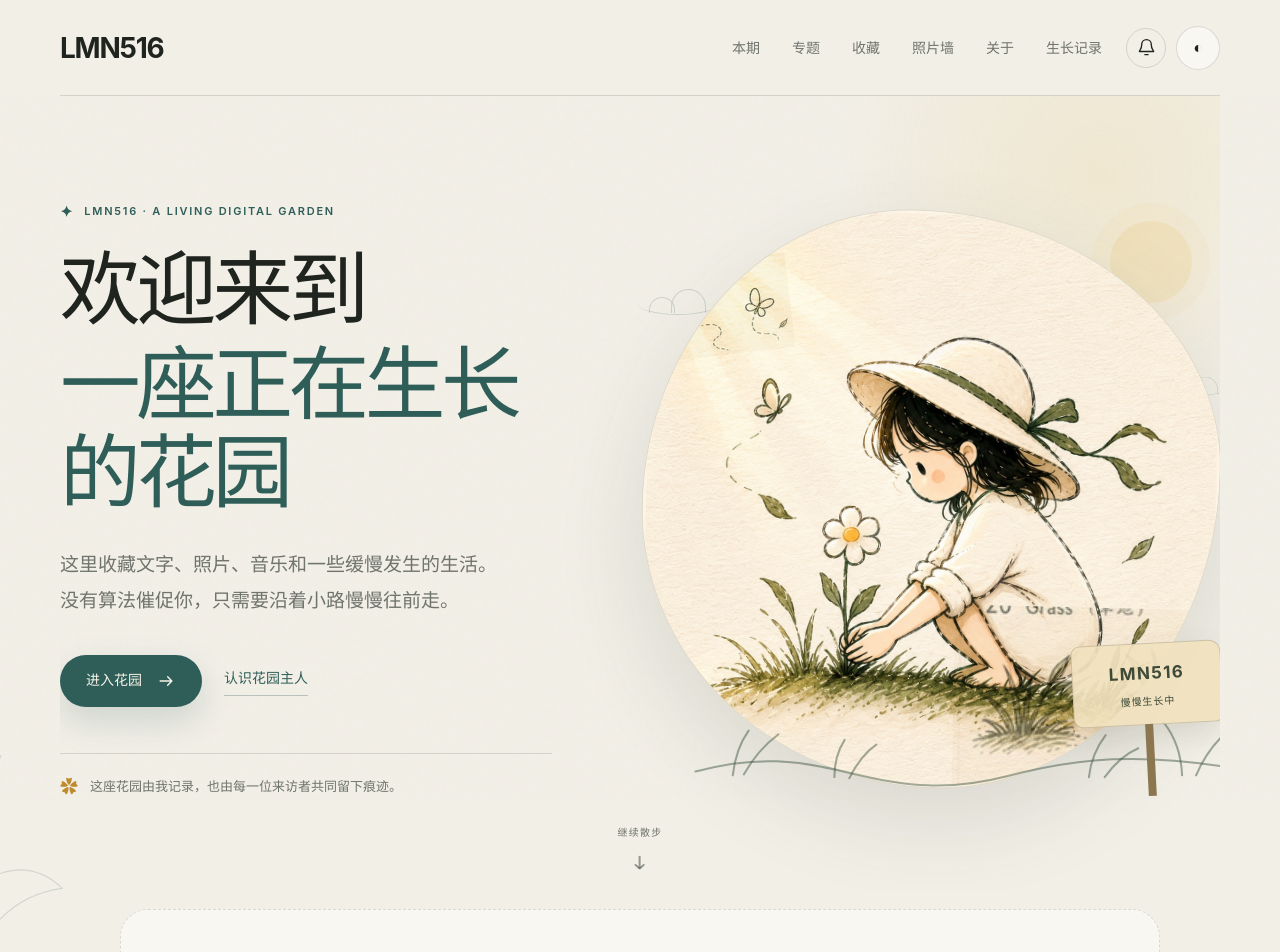
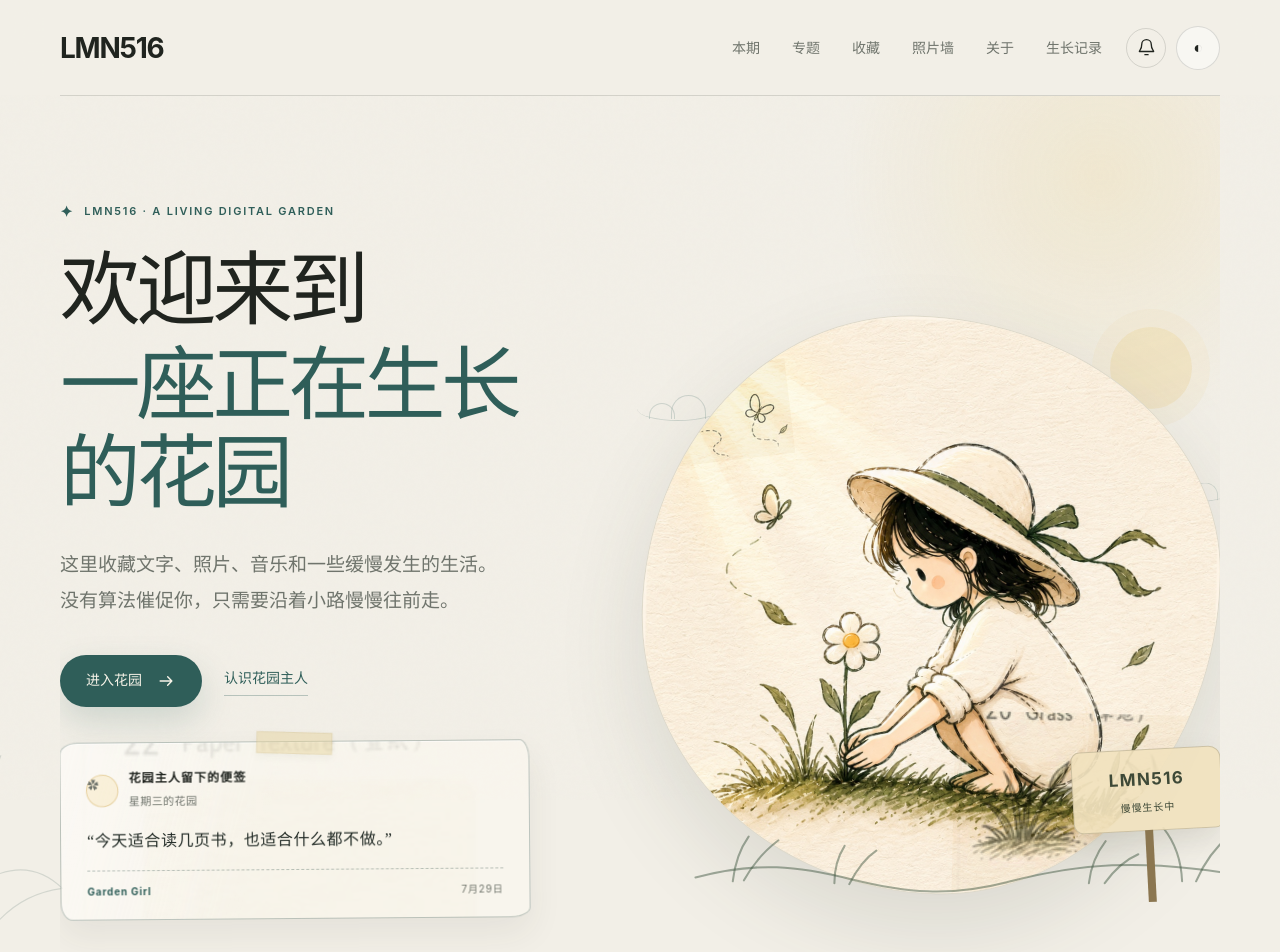
Before and after one commit to BurgCreate/lmn516-v2, a Next.js app: page / in a window 1280 px wide. Shown: the top 952 px of the page. Built offline with nearby package versions, Linux system fonts and the light colour scheme; no server answers.

Commit message:
feat(v3.1): introduce the first Garden Companion

```diff
--- /dev/null
+++ b/components/garden/GardenCompanion.tsx
@@ -0,0 +1,77 @@
+"use client";
+
+import { useEffect, useMemo, useState } from "react";
+
+const DAILY_NOTES = [
+  "今天也不用赶路。先在这里坐一会儿吧。",
+  "花园刚刚醒来，叶子上还留着一点晨光。",
+  "欢迎回来。你不在的时候，花也有认真长大。",
+  "今天适合读几页书，也适合什么都不做。",
+  "风从小路那边吹过来，带来了一点新的故事。",
+  "慢一点没有关系，生长本来就不是一件着急的事。",
+  "这里替你留着一个位置，累了就回来歇一会儿。",
+];
+
+const DAY_LABELS = [
+  "星期日的花园",
+  "星期一的花园",
+  "星期二的花园",
+  "星期三的花园",
+  "星期四的花园",
+  "星期五的花园",
+  "星期六的花园",
+];
+
+function formatGardenDate(date: Date) {
+  return new Intl.DateTimeFormat("zh-CN", {
+    month: "long",
+    day: "numeric",
+  }).format(date);
+}
+
+export default function GardenCompanion() {
+  const [today, setToday] = useState<Date | null>(null);
+
+  useEffect(() => {
+    setToday(new Date());
+  }, []);
+
+  const companion = useMemo(() => {
+    if (!today) {
+      return {
+        label: "今天的花园",
+        note: "花园正在醒来，请稍等一小会儿。",
+        date: "慢慢生长中",
+      };
+    }
+
+    const day = today.getDay();
+
+    return {
+      label: DAY_LABELS[day],
+      note: DAILY_NOTES[day],
+      date: formatGardenDate(today),
+    };
+  }, [today]);
+
+  return (
+    <aside className="garden-companion" aria-label="花园主人今日便签">
+      <span className="garden-companion-tape" aria-hidden="true" />
+
+      <div className="garden-companion-heading">
+        <span className="garden-companion-flower" aria-hidden="true">✿</span>
+        <div>
+          <p>花园主人留下的便签</p>
+          <span>{companion.label}</span>
+        </div>
+      </div>
+
+      <p className="garden-companion-note">“{companion.note}”</p>
+
+      <div className="garden-companion-footer">
+        <span>Garden Girl</span>
+        <time>{companion.date}</time>
+      </div>
+    </aside>
+  );
+}
--- a/components/home/GardenEntrance.tsx
+++ b/components/home/GardenEntrance.tsx
@@ -1,5 +1,6 @@
 import Link from "next/link";
 import { GardenGirl, GardenMotif } from "@/components/garden";
+import GardenCompanion from "@/components/garden/GardenCompanion";
 
 export default function GardenEntrance() {
   return (
@@ -33,6 +34,8 @@ export default function GardenEntrance() {
             认识花园主人
           </Link>
         </div>
+
+        <GardenCompanion />
 
         <div className="garden-visitor-note" aria-label="花园共建说明">
           <span className="garden-visitor-flower" aria-hidden="true">✿</span>
--- a/styles/03-home.css
+++ b/styles/03-home.css
@@ -2019,3 +2019,142 @@ main#top {
     width: 170px;
   }
 }
+
+/* ==========================
+   Garden companion · V3.1
+========================== */
+
+.garden-companion {
+  position: relative;
+  width: min(100%, 470px);
+  margin-top: 34px;
+  padding: 24px 26px 19px;
+  border: 1px solid color-mix(in srgb, var(--accent) 18%, var(--line));
+  border-radius: 18px 10px 20px 12px / 12px 20px 10px 18px;
+  background:
+    linear-gradient(105deg, rgba(255, 255, 255, 0.42), transparent 44%),
+    color-mix(in srgb, var(--paper) 88%, #f1e4bd);
+  box-shadow:
+    0 16px 34px rgba(54, 52, 39, 0.07),
+    inset 0 1px rgba(255, 255, 255, 0.58);
+  transform: rotate(-0.45deg);
+  isolation: isolate;
+}
+
+.garden-companion::after {
+  content: "";
+  position: absolute;
+  inset: 0;
+  z-index: -1;
+  border-radius: inherit;
+  background-image: url("/garden-assets/atmosphere/paper-texture.webp");
+  background-size: cover;
+  opacity: 0.13;
+  mix-blend-mode: multiply;
+  pointer-events: none;
+}
+
+.garden-companion-tape {
+  position: absolute;
+  top: -10px;
+  left: 50%;
+  width: 76px;
+  height: 22px;
+  border: 1px solid rgba(147, 129, 81, 0.1);
+  background: rgba(231, 212, 157, 0.48);
+  box-shadow: 0 3px 8px rgba(68, 60, 39, 0.05);
+  transform: translateX(-50%) rotate(1.8deg);
+}
+
+.garden-companion-heading {
+  display: flex;
+  align-items: center;
+  gap: 11px;
+}
+
+.garden-companion-flower {
+  display: grid;
+  flex: 0 0 auto;
+  width: 31px;
+  height: 31px;
+  place-items: center;
+  border: 1px solid color-mix(in srgb, #bd8d22 30%, transparent);
+  border-radius: 50%;
+  background: color-mix(in srgb, #f1cb69 18%, transparent);
+  color: #b48620;
+  font-size: 17px;
+}
+
+.garden-companion-heading p,
+.garden-companion-heading span,
+.garden-companion-note,
+.garden-companion-footer {
+  margin: 0;
+}
+
+.garden-companion-heading p {
+  color: var(--text);
+  font-family: var(--font-sans);
+  font-size: 12px;
+  font-weight: 720;
+  letter-spacing: 0.09em;
+}
+
+.garden-companion-heading span {
+  display: block;
+  margin-top: 3px;
+  color: var(--muted);
+  font-size: 11px;
+  letter-spacing: 0.04em;
+}
+
+.garden-companion-note {
+  margin-top: 16px;
+  color: color-mix(in srgb, var(--text) 88%, var(--accent));
+  font-family: var(--font-serif);
+  font-size: clamp(15px, 1.25vw, 18px);
+  line-height: 1.8;
+  letter-spacing: 0.035em;
+}
+
+.garden-companion-footer {
+  display: flex;
+  justify-content: space-between;
+  gap: 18px;
+  margin-top: 14px;
+  padding-top: 11px;
+  border-top: 1px dashed color-mix(in srgb, var(--accent) 20%, var(--line));
+  color: var(--muted);
+  font-family: var(--font-sans);
+  font-size: 10px;
+  letter-spacing: 0.08em;
+}
+
+.garden-companion-footer span {
+  color: var(--accent);
+  font-weight: 700;
+}
+
+@media (max-width: 760px) {
+  .garden-companion {
+    width: 100%;
+    margin-top: 26px;
+    padding: 22px 20px 17px;
+    transform: rotate(-0.25deg);
+  }
+
+  .garden-companion-note {
+    font-size: 15px;
+  }
+}
+
+@media (prefers-reduced-motion: no-preference) {
+  .garden-companion-flower {
+    animation: garden-companion-breathe 4.8s ease-in-out infinite;
+  }
+}
+
+@keyframes garden-companion-breathe {
+  0%, 100% { transform: rotate(-5deg) scale(1); }
+  50% { transform: rotate(5deg) scale(1.06); }
+}
```
